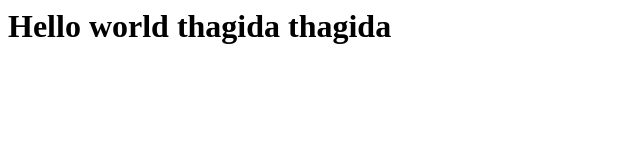
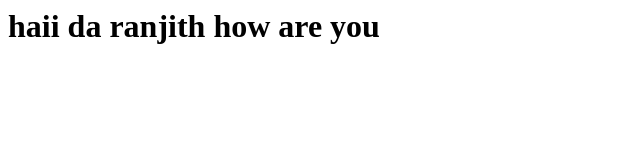
Before and after one commit to cmmani/hellowordphp, a plain HTML site: page index.html in a window 1280 px wide. Shown: the whole page, without its empty margins (0-640 px from the left). Drawn offline with Linux system fonts and the light colour scheme.

Commit message:
Update index.html

```diff
--- a/index.html
+++ b/index.html
@@ -1 +1 @@
-<h1> Hello world thagida thagida</h1>
+<h1> haii da ranjith how are you</h1>
```
